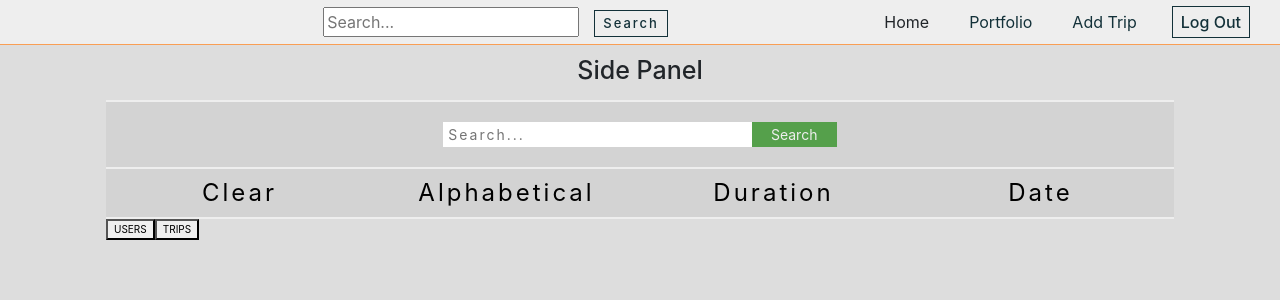
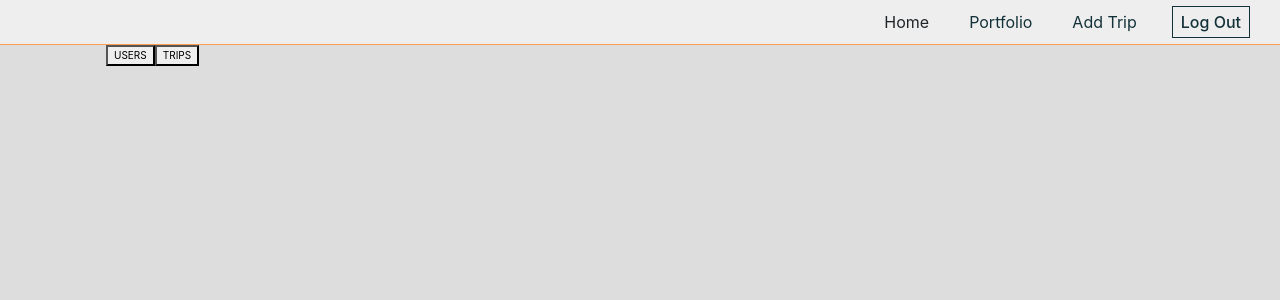
Before and after one commit to guidr-pt/guidr-front-end, a React (Create React App) app: page /home in a window 1280 px wide. Shown: the top 300 px of the page. Built offline with nearby package versions, Linux system fonts and the light colour scheme; sample sign-in values are in the browser's storage.

Commit message:
Search Removed from Nav, 1 Searchbar conditionally renders

```diff
--- a/src/components/HomeComp/HomeSearch.js
+++ b/src/components/HomeComp/HomeSearch.js
@@ -36,19 +36,22 @@ class HomeSearch extends React.Component {
 
   render() {
     let display = '';
+    let panel = '';
 
     /* State Based Render */
     if(this.state.option) {
       display = <RoutePage handleUser={this.selectUsers} handleTrips={this.selectTrips}/>
     } else if(this.state.trips) {
       display = <TripGrid trips={this.props.trips} />
+      panel = <SidePanel />
     } else {
       display = <UserList />
+      panel = <SidePanel users />
     }
 
     return(
       <div className='home-search'>
-        <SidePanel />
+        {panel}
         {display}
       </div>
     );
--- a/src/components/HomeComp/SidePanel.js
+++ b/src/components/HomeComp/SidePanel.js
@@ -7,6 +7,8 @@ import { filterTrips, user } from '../../actions';
 const SidePanel = props => {
   /* Filters to Be Mapped to Buttons */
   const filters = ['Clear', 'Alphabetical', 'Duration', 'Date', ];
+  /* Search Bar to be rendered */
+  const searchbar = props.users ? <Search users /> : <Search />
 
   /* Handle Filter Selection, Sort based on Case */
   const filterHandler = e => {
@@ -73,7 +75,7 @@ const SidePanel = props => {
         <h1>Side Panel</h1>
       </div>
 
-      <Search />
+      {searchbar}
 
       <div className='side-panel__btn--container'>
         {/* Create Filter Buttons */}
--- a/src/components/Navigation.js
+++ b/src/components/Navigation.js
@@ -14,7 +14,6 @@ class Navigation extends React.Component {
   render() {
     return(
       <div className='navigation'>
-        <Search users/>
         <NavLink to='/Home' className="normal" activeClassName="active">Home</NavLink>
         <NavLink to='/Portfolio' className="normal" activeClassName="active">Portfolio</NavLink>
         <NavLink to='/add-trip' className="normal" activeClassName="active">Add Trip</NavLink>
```
